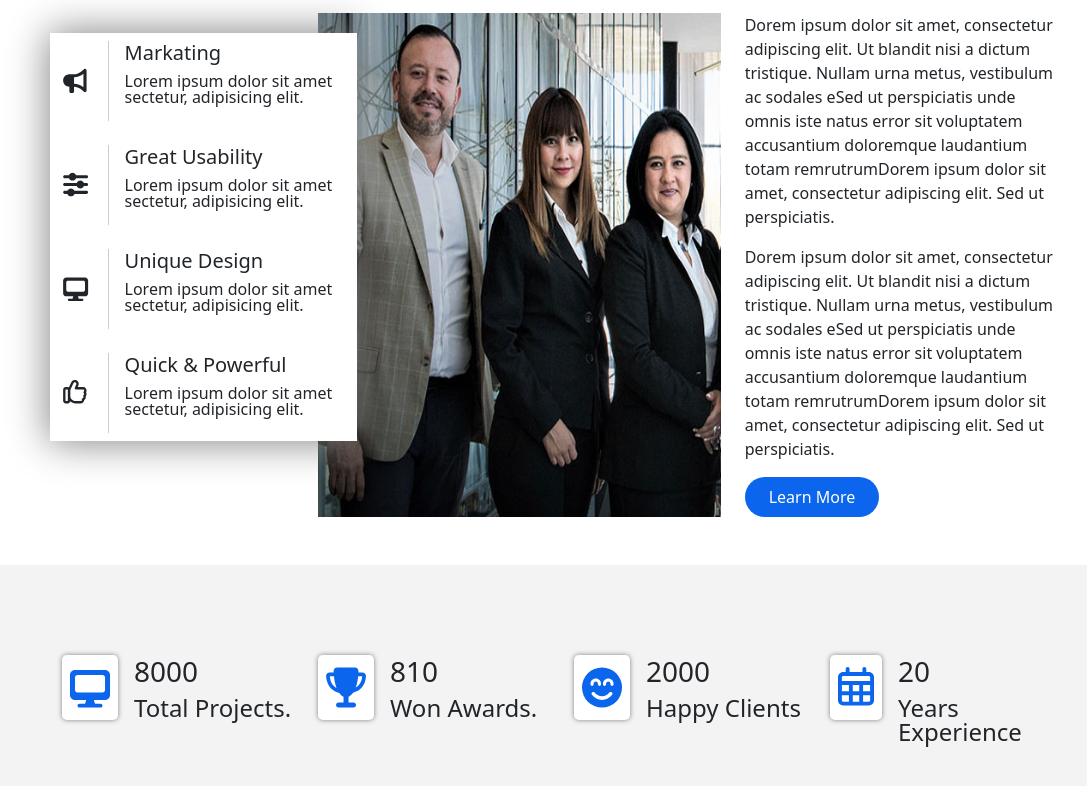
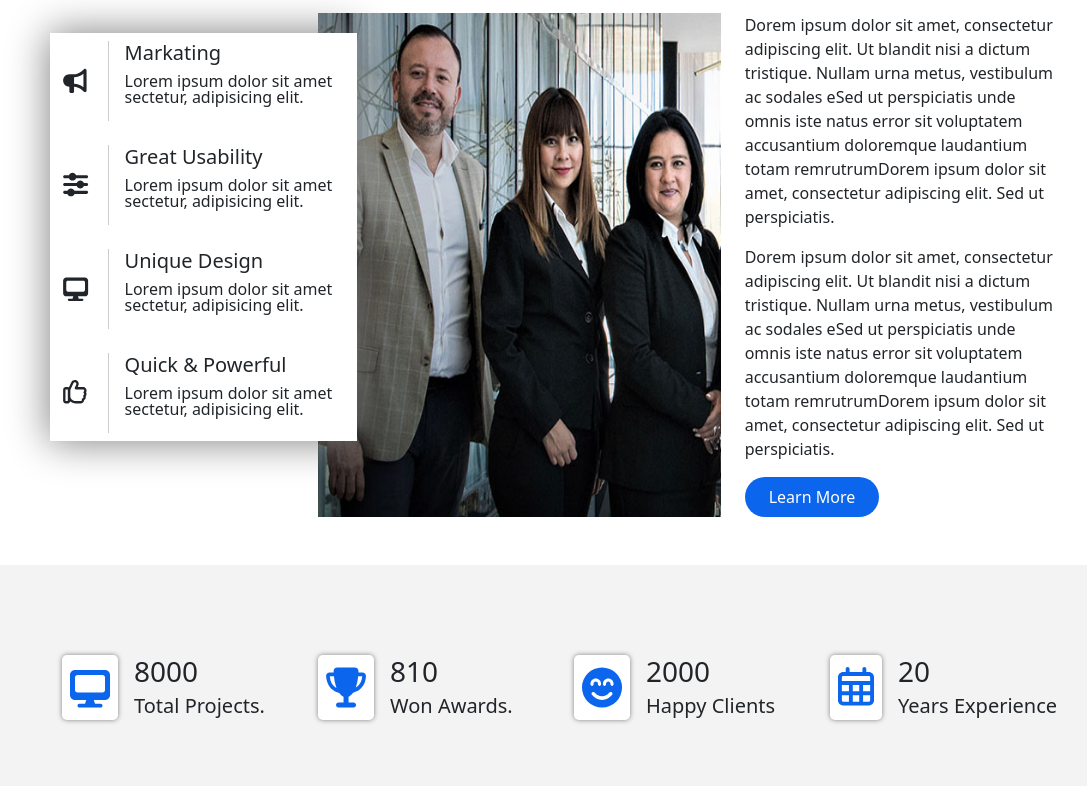
Before and after one commit to AbdoSadory/E-commerce, a plain HTML site: page index.html in a window 1280 px wide. Shown: the part 1037-1823 px from the top of the page, without its empty margins (78-1165 px from the left). Drawn offline with nearby package versions, Linux system fonts and the light colour scheme; files whose address does not match are found by name.

Commit message:
Update index.html

```diff
--- a/index.html
+++ b/index.html
@@ -263,7 +263,7 @@
           </div>
           <div class="status-content text-start ms-3 p-0">
             <h4 class=" text-capitalize fs-3">8000</h2>
-              <p class="status-para fs-4">Total Projects.</p>
+              <p class="status-para fs-5">Total Projects.</p>
           </div>
         </div>
       </div>
@@ -274,7 +274,7 @@
           </div>
           <div class="status-content text-start ms-3 p-0">
             <h4 class="deps-heading text-capitalize fs-3">810</h2>
-              <p class="status-para fs-4">Won Awards.</p>
+              <p class="status-para fs-5">Won Awards.</p>
           </div>
         </div>
       </div>
@@ -285,7 +285,7 @@
           </div>
           <div class="status-content text-start  ms-3 p-0">
             <h4 class="deps-heading text-capitalize fs-3">2000</h2>
-              <p class="status-para fs-4">Happy Clients</p>
+              <p class="status-para fs-5">Happy Clients</p>
           </div>
         </div>
       </div>
@@ -296,7 +296,7 @@
           </div>
           <div class="status-content text-start  ms-3 p-0">
             <h4 class="deps-heading text-capitalize fs-3">20</h2>
-              <p class="status-para fs-4">Years Experience</p>
+              <p class="status-para fs-5">Years Experience</p>
           </div>
         </div>
       </div>
```
